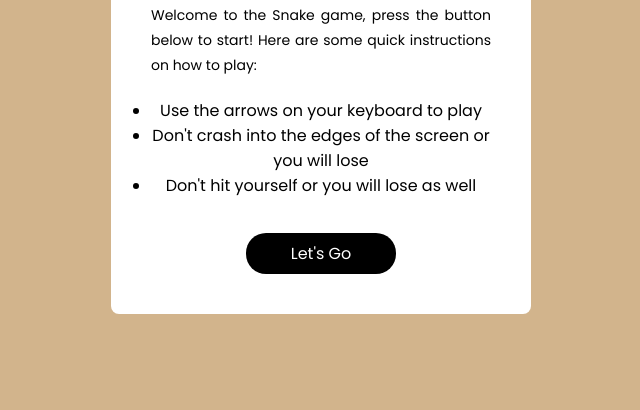
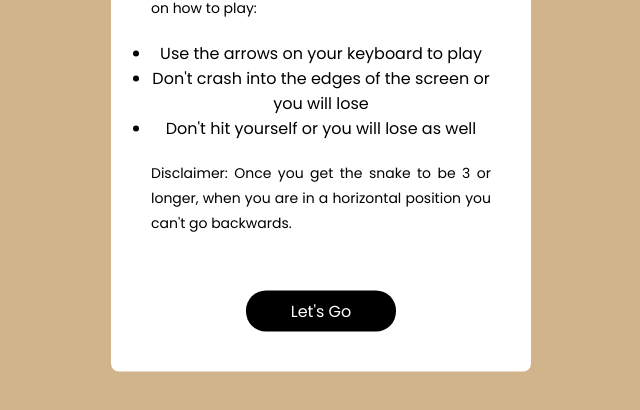
Before and after one commit to timothychen123/snake, a website: page index.html in a window 1280 px wide. Shown: the part 304-714 px from the top of the page, without its empty margins (319-959 px from the left). Drawn offline with Linux system fonts and the light colour scheme.

Commit message:
disclaimer for bug

```diff
--- a/index.html
+++ b/index.html
@@ -79,6 +79,9 @@ a{
           <li>Don't crash into the edges of the screen or you will lose</li>
           <li>Don't hit yourself or you will lose as well</li>
         </ul>
+        <p>
+          Disclaimer: Once you get the snake to be 3 or longer, when you are in a horizontal position you can't go backwards.
+        </p>
         <br>
         <a href="snake.html">Let's Go</a>
     </div>
```
